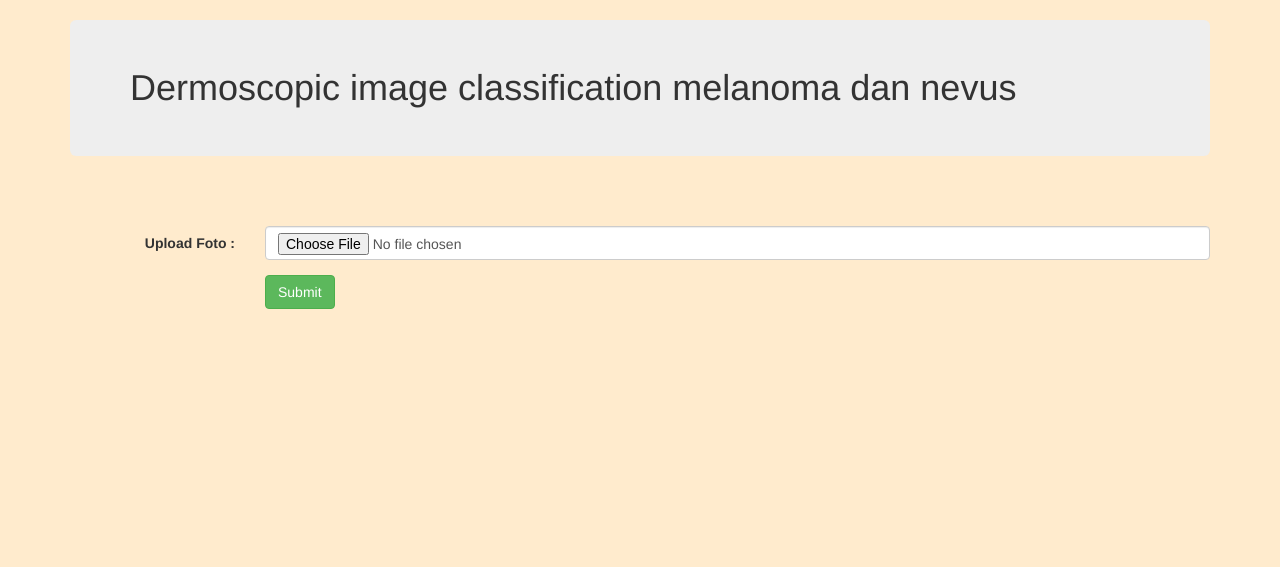
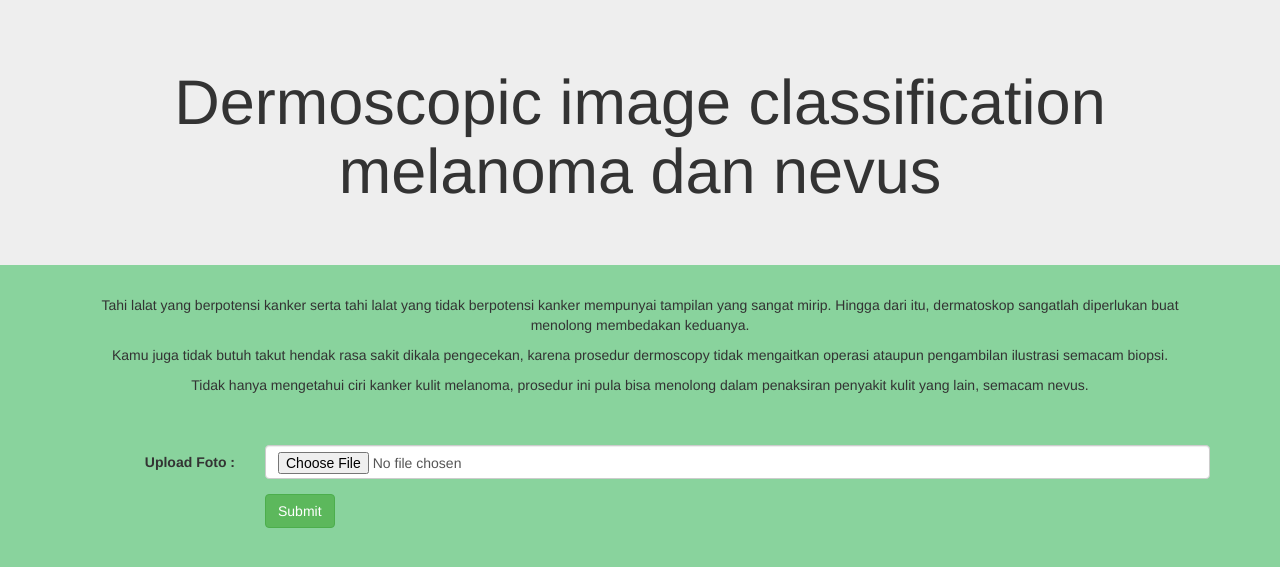
Before and after one commit to hilmi294/Dermoscopic-image-classification, a Flask app: page / in a window 1280 px wide. Shown: the top 567 px of the page. Run offline with Flask 2, Linux system fonts and the light colour scheme; some libraries are stand-ins or nearby versions.

Commit message:
Update index.html

```diff
--- a/templates/index.html
+++ b/templates/index.html
@@ -9,14 +9,20 @@
   <script src="https://maxcdn.bootstrapcdn.com/bootstrap/3.4.1/js/bootstrap.min.js"></script>
   <style type="text/css">
     body{
-      background-color: blanchedalmond;
+      background-color: rgb(137, 211, 157);
     }
   </style>
 </head>
 <body>
-
+  <div class="jumbotron">
+    <div class="container">
+      <h1 align="center">Dermoscopic image classification melanoma dan nevus</h1>
+    </div>
+  </div>
 <div class="container">
-  <h1 class="jumbotron bg-primary">Dermoscopic image classification melanoma dan nevus</h1>
+  <p align="center">Tahi lalat yang berpotensi kanker serta tahi lalat yang tidak berpotensi kanker mempunyai tampilan yang sangat mirip. Hingga dari itu, dermatoskop sangatlah diperlukan buat menolong membedakan keduanya.</p>
+  <p align="center">Kamu juga tidak butuh takut hendak rasa sakit dikala pengecekan, karena prosedur dermoscopy tidak mengaitkan operasi ataupun pengambilan ilustrasi semacam biopsi.</p>
+  <p align="center">Tidak hanya mengetahui ciri kanker kulit melanoma, prosedur ini pula bisa menolong dalam penaksiran penyakit kulit yang lain, semacam nevus.</p>
   <br><br>
   <form class="form-horizontal" action="/submit" method="post" enctype="multipart/form-data">
 
@@ -36,7 +42,7 @@
 
 	{% if prediction %}
   <img src="{{img_path}}" height="400px" width="400px">
-	<h2> Diagnosis kangker kulit   : <i> {{prediction}} </i></h2>
+	<h2> Diagnosis   : <i> {{prediction}} </i></h2>
 
 	{% endif %}
 
```
